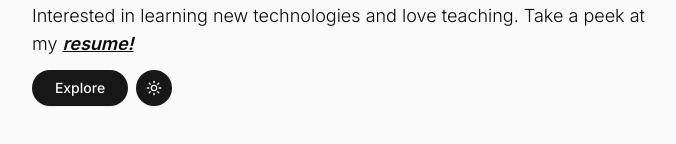
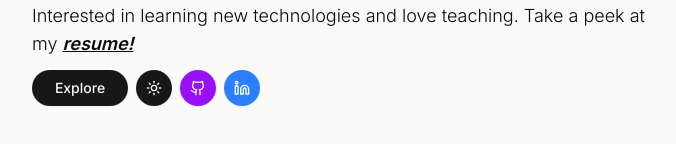
Before and after one commit to mpsalunggg/webku, a Next.js app: page / in a window 1280 px wide. Shown: the part 396-540 px from the top of the page, without its empty margins (288-964 px from the left). Built offline with nearby package versions, Linux system fonts and the light colour scheme.

Commit message:
feat: add component sosmed

```diff
--- /dev/null
+++ b/src/components/display/Sosmed/index.tsx
@@ -0,0 +1,22 @@
+import { Button } from '@/components/ui/button';
+import { Github, Linkedin } from 'lucide-react';
+
+const Sosmed = () => {
+  return (
+    <div className="flex items-center gap-2">
+      <Button
+        className="rounded-full text-white bg-purple-600 hover:bg-purple-500 cursor-pointer"
+        size="icon"
+      >
+        <Github />
+      </Button>
+      <Button
+        className="rounded-full text-white bg-blue-500 hover:bg-blue-400 cursor-pointer"
+        size="icon"
+      >
+        <Linkedin />
+      </Button>
+    </div>
+  );
+};
+export default Sosmed;
--- a/src/features/Home/index.tsx
+++ b/src/features/Home/index.tsx
@@ -1,4 +1,5 @@
 import { ModeToggle } from '@/components/display/ModeToggle';
+import Sosmed from '@/components/display/Sosmed';
 import { Button } from '@/components/ui/button';
 import Link from 'next/link';
 import { Typewriter } from 'nextjs-simple-typewriter';
@@ -43,6 +44,7 @@ const HomePage = () => {
             Explore
           </Button>
           <ModeToggle />
+          <Sosmed />
         </div>
       </div>
     </main>
```
